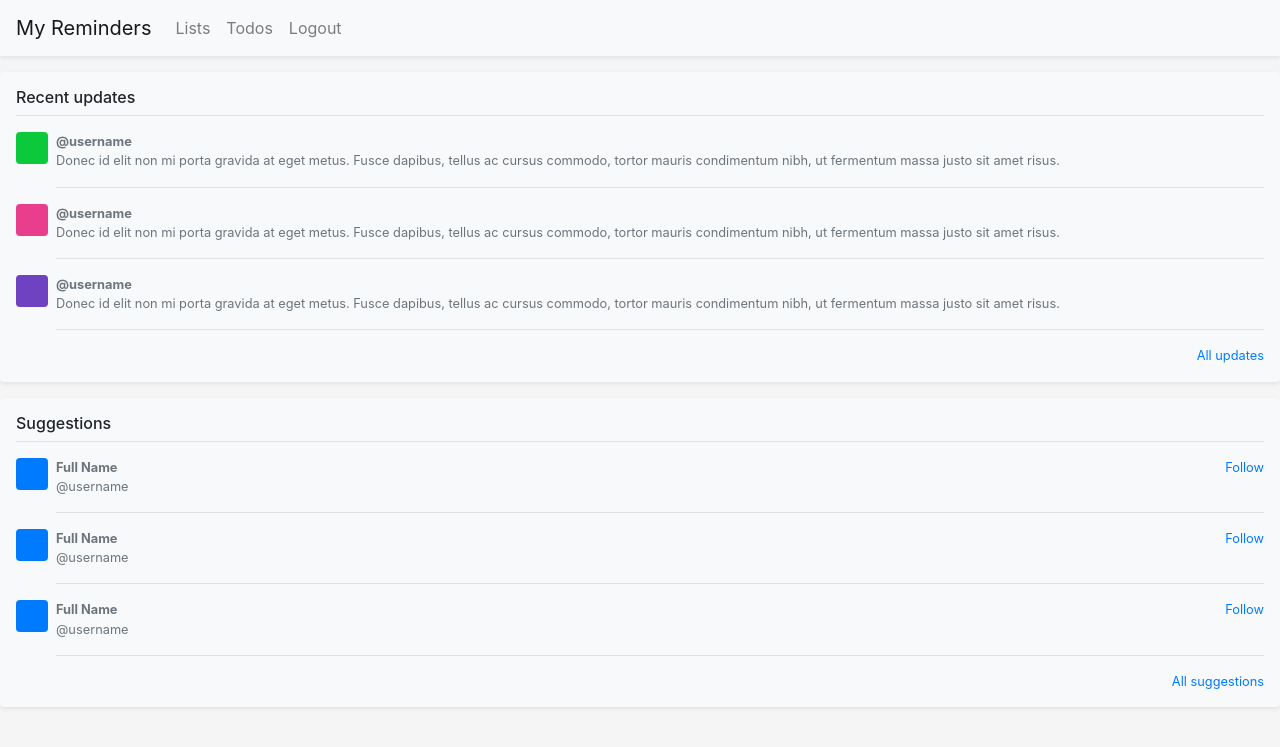
After one commit to LiranCaduri/ReminderApp, a Flask app: page /lists in a window 1280 px wide. The commit adds this page. Shown: the top 747 px of the page. Run offline with Flask 2, Linux system fonts and the light colour scheme.

```diff
--- a/app.py
+++ b/app.py
@@ -1,39 +1,28 @@
 from flask import Flask, render_template, request, redirect, url_for, flash, session
-from flask_sqlalchemy import SQLAlchemy
-
+from models import *
+from sqlalchemy.exc import OperationalError
 
 app = Flask(__name__)
 app.config['SQLALCHEMY_DATABASE_URI'] = 'sqlite:///ReminderAppDataBase.sqlite3'
 app.config['SQLALCHEMY_TRACK_MODIFICATIONS'] = False
 app.secret_key = 'liran_is_the_boss'
-db = SQLAlchemy(app)
-
-
-class users(db.Model):
-    # __tablename__ = "users"
-    id = db.Column(db.Integer, primary_key=True)
-    username = db.Column(db.String(80), unique=True, nullable=False)
-    email = db.Column(db.String(120), unique=True, nullable=False)
-    password = db.Column(db.String(20), nullable=False)
-
-    def __init__(self, username, email, password):
-        self.username = username
-        self.email = email
-        self.password = password
-
-    def __repr__(self):
-        return '<User %r>' % self.username
+db.init_app(app=app)
 
 
 @app.route('/', methods=['POST', 'GET'])
 def index():
     if request.method == 'POST':
         email = request.form['email']
-        usr = users.query.filter_by(email=email).first()
-        if usr and usr.password == request.form['password']:
-            return redirect(url_for('home'))
+        try:
+            usr = User.query.filter_by(email=email).first()
+            if usr and usr.password == request.form['password']:
+                session['user_id'] = usr.id
+                return redirect(url_for('home'))
+        except OperationalError:
+            db.create_all()
+            flash("If you dont have an account, you should create one..")
         else:
-            flash("Couldn't login worng email and password", category='info')
+            flash("Couldn't login worng email and password")
     return render_template( 'index.html', reg=False)
 
 
@@ -41,7 +30,7 @@ def index():
 def register():
     if request.method == 'POST':
         name, email, password = request.form.values()
-        usr = users(username=name, email=email, password=password)
+        usr = User(username=name, email=email, password=password)
         db.session.add(usr)
         db.session.commit()
         return redirect(url_for('index'))
@@ -51,10 +40,33 @@ def register():
 
 @app.route('/home')
 def home():
-    print(users.query.all())
-    return render_template('index.html', reg=False)
+    if 'user_id' in session.keys():
+        user = User.query.filter_by(id=session['user_id']).first()
+        return render_template('home.html', user=user)
+    else:
+        return '401'
 
 
+@app.route('/todos', methods=['GET', 'POST'])
+def todos():
+    if 'user_id' in session.keys():
+        user = User.query.filter_by(id=session['user_id']).first()
+        return render_template('list.html', data=user.todos)
+    else:
+        return '401'
+
+
+@app.route('/lists', methods=['GET', 'POST'])
+def lists():
+    return render_template('home.html')
+
+
+@app.route('/logout')
+def logout():
+    session.pop('user_id', None)
+    flash('You were logged out')
+    return redirect(url_for('index', reg=False))
+
 if __name__ == '__main__':
-    db.create_all()
+    db.create_all(app=app)
     app.run( debug=True )
--- a/templates/base.html
+++ b/templates/base.html
@@ -1,5 +1,7 @@
 <!DOCTYPE html>
 <html lang="en">
+    {% block style %}
+    {% endblock %}
     <head>
         <meta charset="UTF-8" />
         <meta name="viewport" content="width=device-width, initial-scale=1.0" />
--- /dev/null
+++ b/templates/home.html
@@ -0,0 +1,107 @@
+{% extends 'nav.html' %}
+
+{% block title %}
+    My Reminders
+{% endblock %}
+
+
+
+{% block below %}
+    <div class="my-3 p-3 rounded bg-light shadow-sm">
+        <h6 class="border-bottom border-gray pb-2 mb-0">Recent updates</h6>
+        <div class="media text-muted pt-3">
+            <svg class="bd-placeholder-img mr-2 rounded" width="32" height="32" xmlns="http://www.w3.org/2000/svg"
+                preserveAspectRatio="xMidYMid slice" focusable="false" role="img" aria-label="Placeholder: 32x32">
+                <title>Placeholder</title>
+                <rect width="100%" height="100%" fill="#0cc93b" />
+            </svg>
+            <p class="media-body pb-3 mb-0 small lh-125 border-bottom border-gray">
+                <strong class="d-block text-gray-dark">@username</strong>
+                Donec id elit non mi porta gravida at eget metus. Fusce dapibus, tellus ac cursus commodo, tortor mauris
+                condimentum nibh, ut fermentum massa justo sit amet risus.
+            </p>
+        </div>
+        <div class="media text-muted pt-3">
+            <svg class="bd-placeholder-img mr-2 rounded" width="32" height="32" xmlns="http://www.w3.org/2000/svg"
+                preserveAspectRatio="xMidYMid slice" focusable="false" role="img" aria-label="Placeholder: 32x32">
+                <title>Placeholder</title>
+                <rect width="100%" height="100%" fill="#e83e8c" /><text x="50%" y="50%" fill="#e83e8c"
+                    dy=".3em">32x32</text>
+            </svg>
+            <p class="media-body pb-3 mb-0 small lh-125 border-bottom border-gray">
+                <strong class="d-block text-gray-dark">@username</strong>
+                Donec id elit non mi porta gravida at eget metus. Fusce dapibus, tellus ac cursus commodo, tortor mauris
+                condimentum nibh, ut fermentum massa justo sit amet risus.
+            </p>
+        </div>
+        <div class="media text-muted pt-3">
+            <svg class="bd-placeholder-img mr-2 rounded" width="32" height="32" xmlns="http://www.w3.org/2000/svg"
+                preserveAspectRatio="xMidYMid slice" focusable="false" role="img" aria-label="Placeholder: 32x32">
+                <title>Placeholder</title>
+                <rect width="100%" height="100%" fill="#6f42c1" /><text x="50%" y="50%" fill="#6f42c1"
+                    dy=".3em">32x32</text>
+            </svg>
+            <p class="media-body pb-3 mb-0 small lh-125 border-bottom border-gray">
+                <strong class="d-block text-gray-dark">@username</strong>
+                Donec id elit non mi porta gravida at eget metus. Fusce dapibus, tellus ac cursus commodo, tortor mauris
+                condimentum nibh, ut fermentum massa justo sit amet risus.
+            </p>
+        </div>
+        <small class="d-block text-right mt-3">
+            <a href="#">All updates</a>
+        </small>
+    </div>
+
+    <div class="my-3 p-3 rounded bg-light shadow-sm">
+        <h6 class="border-bottom border-gray pb-2 mb-0">Suggestions</h6>
+        <div class="media text-muted pt-3">
+            <svg class="bd-placeholder-img mr-2 rounded" width="32" height="32" xmlns="http://www.w3.org/2000/svg"
+                preserveAspectRatio="xMidYMid slice" focusable="false" role="img" aria-label="Placeholder: 32x32">
+                <title>Placeholder</title>
+                <rect width="100%" height="100%" fill="#007bff" /><text x="50%" y="50%" fill="#007bff"
+                    dy=".3em">32x32</text>
+            </svg>
+            <div class="media-body pb-3 mb-0 small lh-125 border-bottom border-gray">
+                <div class="d-flex justify-content-between align-items-center w-100">
+                    <strong class="text-gray-dark">Full Name</strong>
+                    <a href="#">Follow</a>
+                </div>
+                <span class="d-block">@username</span>
+            </div>
+        </div>
+        <div class="media text-muted pt-3">
+            <svg class="bd-placeholder-img mr-2 rounded" width="32" height="32" xmlns="http://www.w3.org/2000/svg"
+                preserveAspectRatio="xMidYMid slice" focusable="false" role="img" aria-label="Placeholder: 32x32">
+                <title>Placeholder</title>
+                <rect width="100%" height="100%" fill="#007bff" /><text x="50%" y="50%" fill="#007bff"
+                    dy=".3em">32x32</text>
+            </svg>
+            <div class="media-body pb-3 mb-0 small lh-125 border-bottom border-gray">
+                <div class="d-flex justify-content-between align-items-center w-100">
+                    <strong class="text-gray-dark">Full Name</strong>
+                    <a href="#">Follow</a>
+                </div>
+                <span class="d-block">@username</span>
+            </div>
+        </div>
+        <div class="media text-muted pt-3">
+            <svg class="bd-placeholder-img mr-2 rounded" width="32" height="32" xmlns="http://www.w3.org/2000/svg"
+                preserveAspectRatio="xMidYMid slice" focusable="false" role="img" aria-label="Placeholder: 32x32">
+                <title>Placeholder</title>
+                <rect width="100%" height="100%" fill="#007bff" /><text x="50%" y="50%" fill="#007bff"
+                    dy=".3em">32x32</text>
+            </svg>
+            <div class="media-body pb-3 mb-0 small lh-125 border-bottom border-gray">
+                <div class="d-flex justify-content-between align-items-center w-100">
+                    <strong class="text-gray-dark">Full Name</strong>
+                    <a href="#">Follow</a>
+                </div>
+                <span class="d-block">@username</span>
+            </div>
+        </div>
+        <small class="d-block text-right mt-3">
+            <a href="#">All suggestions</a>
+        </small>
+    </div>
+</main>
+{% endblock %}
--- a/templates/index.html
+++ b/templates/index.html
@@ -1,8 +1,4 @@
 {% extends 'base.html' %}
-
-{% block head %}
-            <link rel="stylesheet" href={{url_for('static', filename="css/login.css")}}>
-{% endblock %}
 
 {% block body %}
 {% with messages = get_flashed_messages() %}
--- /dev/null
+++ b/templates/nav.html
@@ -0,0 +1,27 @@
+{% extends 'base.html' %}
+
+{% block style %}
+<style>
+    body {
+        background-color: whitesmoke !important;
+    }
+</style>
+{% endblock %}
+
+{% block body %}
+<nav class="navbar navbar-expand-lg navbar-light bg-light shadow-sm">
+    <a class="navbar-brand" href={{url_for('home')}}>My Reminders</a>
+    <div class="collapse navbar-collapse" id="navbarNavAltMarkup">
+        <div class="navbar-nav">
+            <a class="nav-link" href={{url_for('lists')}}>Lists</a>
+            <a class="nav-link" href={{url_for('todos')}}>Todos</a>
+            <a class="nav-link" href={{url_for('logout')}}>Logout</a>
+        </div>
+    </div>
+</nav>
+
+{% block below %}
+
+{% endblock %}
+
+{% endblock %}
```
Also changed, not shown: models.py (added, +35 -0 lines), templates/list.html (added, +35 -0 lines), static/css/login.css (deleted).
